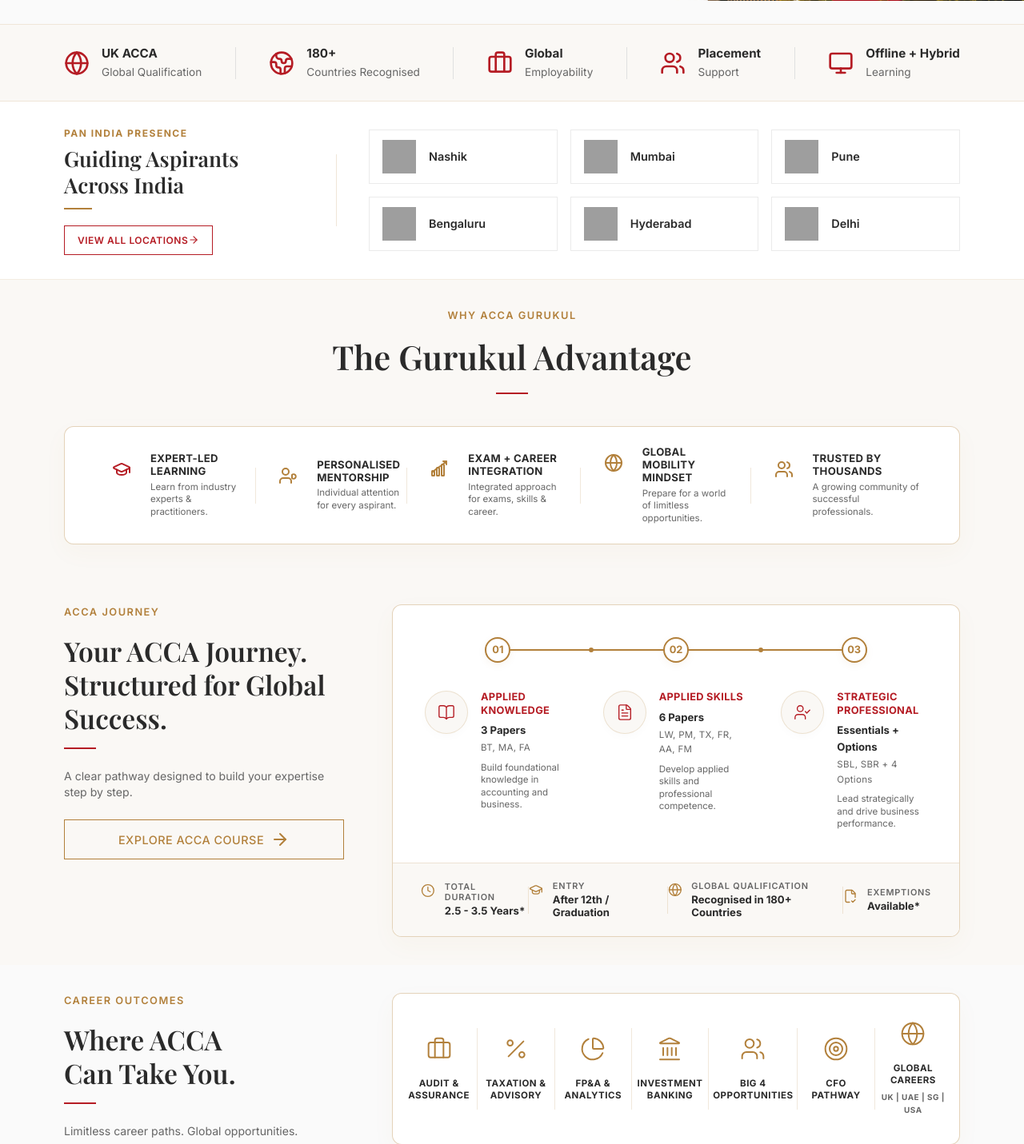
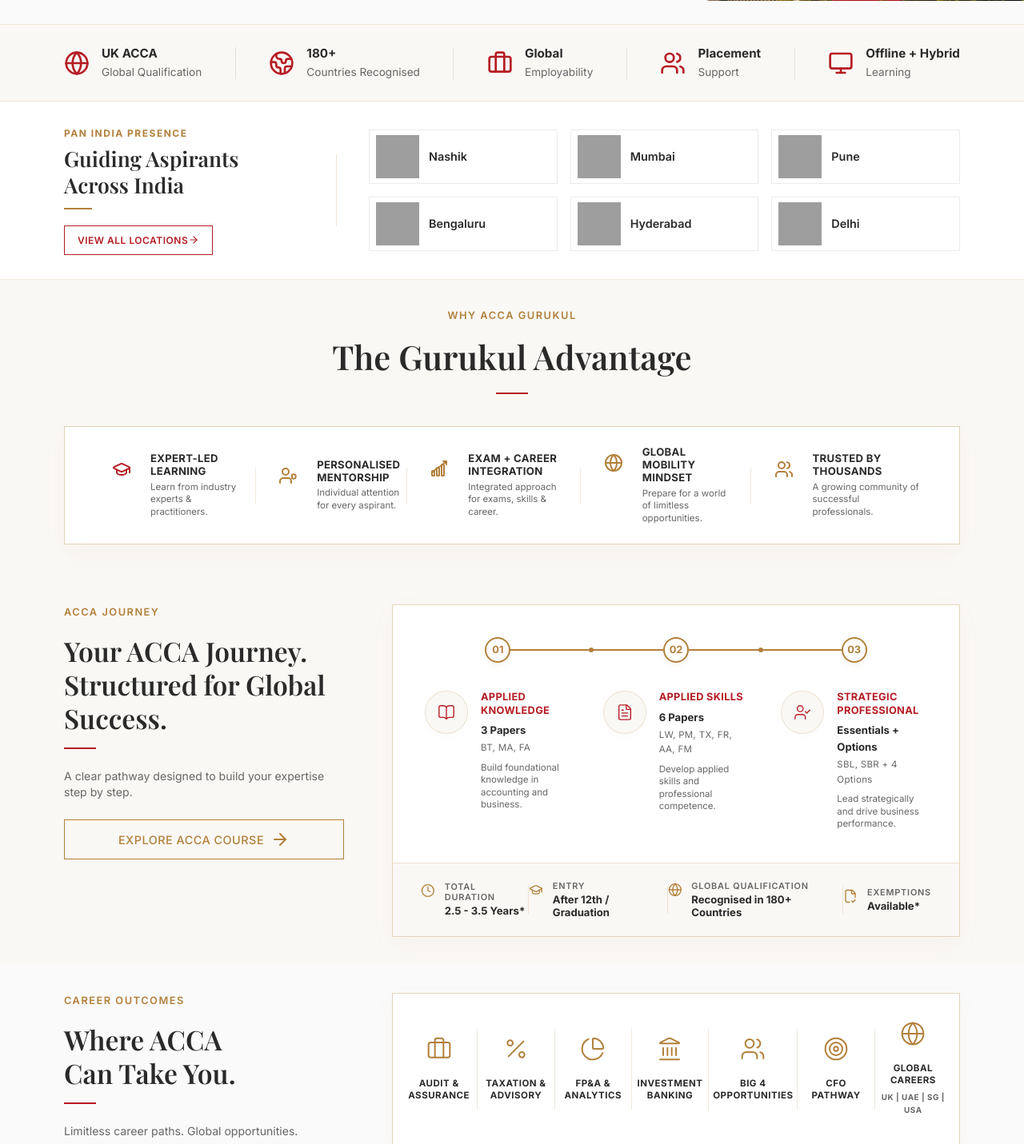
Before and after one commit to Aurora-Logic/acca-gurukul, a PHP site: page /index2.html in a window 1280 px wide. Shown: the part 769-2200 px from the top of the page at 80% size. Run offline with PHP 8.4, Linux system fonts and the light colour scheme; some web fonts are replaced; grey boxes are pictures that could not be loaded.

Commit message:
feat: updated styling to be sharp for outer containers displaying text and content

```diff
--- a/css/home.css
+++ b/css/home.css
@@ -1992,8 +1992,8 @@
 .index2-page .presence-card {
   display: flex;
   align-items: center;
-  gap: 16px;
-  padding: 12px 16px;
+  gap: 12px;
+  padding: 6px 8px;
   background-color: #ffffff;
   border: 1px solid rgba(0, 0, 0, 0.08);
   border-radius: 0;
@@ -2009,8 +2009,8 @@
 }
 
 .index2-page .city-thumb {
-  width: 42px;
-  height: 42px;
+  width: 54px;
+  height: 54px;
   border-radius: 0;
   object-fit: cover;
   flex-shrink: 0;
@@ -2055,7 +2055,7 @@
   color: #ffffff;
 }
 
-/* Force border-radius to 0 for all buttons and button-like classes on index2.html variation */
+/* Force border-radius to 0 for all buttons, button-like classes, outer containers, and cards on index2.html variation */
 .index2-page .btn,
 .index2-page .btn-primary,
 .index2-page .btn-outline,
@@ -2064,7 +2064,21 @@
 .index2-page a.btn,
 .index2-page .btn-book-counselling,
 .index2-page .pag-arrow,
-.index2-page .journey-btn {
+.index2-page .journey-btn,
+.index2-page .why-acca-gold-box,
+.index2-page .journey-singular-box,
+.index2-page .outcomes-row,
+.index2-page .outcome-card,
+.index2-page .testimonial-card,
+.index2-page .metric-card,
+.index2-page .dropdown-menu,
+.index2-page .dropdown-item,
+.index2-page .dropdown-item-simple,
+.index2-page .why-acca-horizontal-item,
+.index2-page .why-acca-horizontal-icon-wrapper,
+.index2-page .profile-photo-placeholder,
+.index2-page .presence-card,
+.index2-page .city-thumb {
   border-radius: 0 !important;
 }
 
--- a/css/style.css
+++ b/css/style.css
@@ -173,8 +173,8 @@ h1, h2, h3, h4, h5, h6 {
 .dropdown-menu {
   position: absolute;
   top: calc(100% + 15px); /* Elegant offset lower to allow breathing room */
-  left: 50%;
-  transform: translateX(-50%) translateY(12px);
+  left: 0; /* Align to the left edge of the parent link */
+  transform: translateY(12px);
   background: #ffffff;
   border: 1px solid rgba(0, 0, 0, 0.07);
   border-radius: 10px;
@@ -194,8 +194,8 @@ h1, h2, h3, h4, h5, h6 {
   content: '';
   position: absolute;
   top: -6px;
-  left: 50%;
-  transform: translateX(-50%) rotate(45deg);
+  left: 30px; /* Positioned directly above the parent link */
+  transform: rotate(45deg);
   width: 12px;
   height: 12px;
   background: #ffffff;
@@ -216,7 +216,7 @@ h1, h2, h3, h4, h5, h6 {
 .dropdown:hover .dropdown-menu {
   opacity: 1;
   pointer-events: auto;
-  transform: translateX(-50%) translateY(0);
+  transform: translateY(0);
 }
 
 /* Bridging transparent gap between navbar links and dropdown menus */
```
